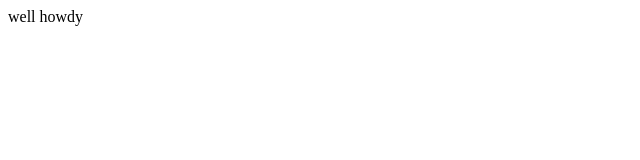
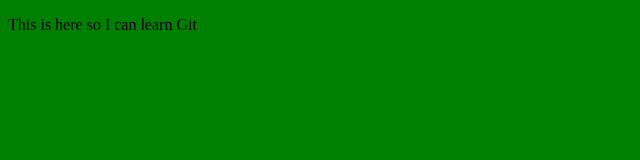
Before and after one commit to Damankey/Project-Interview, a plain HTML site: page projects/learn-git/index.html in a window 1280 px wide. Shown: the whole page, without its empty margins (0-640 px from the left). Drawn offline with Linux system fonts and the light colour scheme.

Commit message:
i updated da files bra

```diff
--- a/projects/learn-git/index.html
+++ b/projects/learn-git/index.html
@@ -1 +1,10 @@
-well howdy
+<!DOCTYPE html>
+<html lang="en">
+<head>
+  <title>learn git</title>
+  <link rel="stylesheet" type="text/css" href="main.css">
+</head>
+<body>
+  <p>This is here so I can learn Git</p>
+</body>
+</html>
--- /dev/null
+++ b/projects/learn-git/main.css
@@ -0,0 +1,6 @@
+body {
+    background-color: green;
+  }
+  * {
+    box-sizing: border-box;
+  }
```
